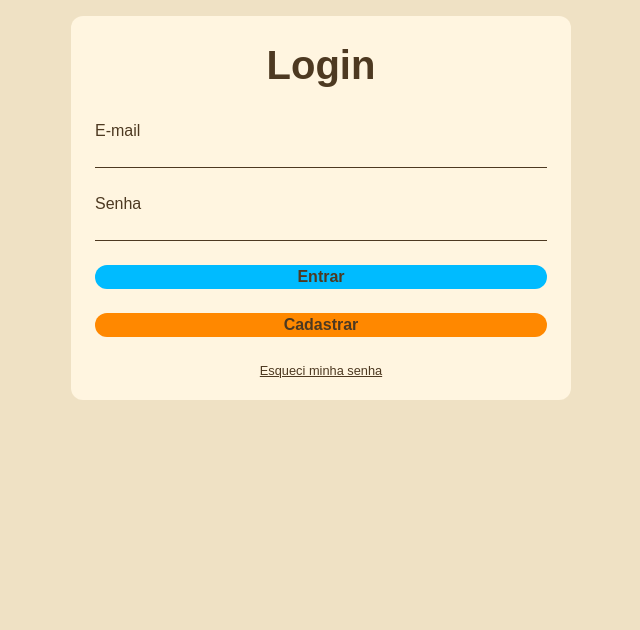
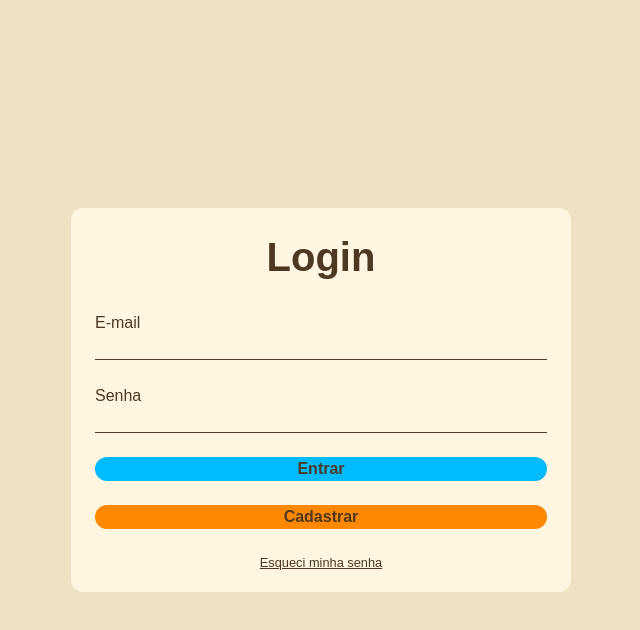
Before and after one commit to gabriel-ganji/Geometrix, a Next.js app: page /login in a window 1280 px wide. Shown: the top 630 px of the page, without its empty margins (319-959 px from the left). Built offline with nearby package versions, Linux system fonts and the light colour scheme.

Commit message:
changing start_screen initialization time

```diff
--- a/src/app/globals.css
+++ b/src/app/globals.css
@@ -46,7 +46,7 @@ body {
 
 @layer base {
   section {
-    @apply flex flex-col items-center justify-start h-screen w-screen px-4 sm:px-12 py-4;
+    @apply flex flex-col items-center justify-center h-screen w-screen px-4 sm:px-12 py-4;
   }
 
   input {
--- a/src/app/start_screen/page.tsx
+++ b/src/app/start_screen/page.tsx
@@ -18,7 +18,7 @@ const StartScreen = () => {
 
       setTimeout(() => {
         router.push("/levels");
-      }, 7500);
+      }, 5000);
 
     }
   }, []);
```
